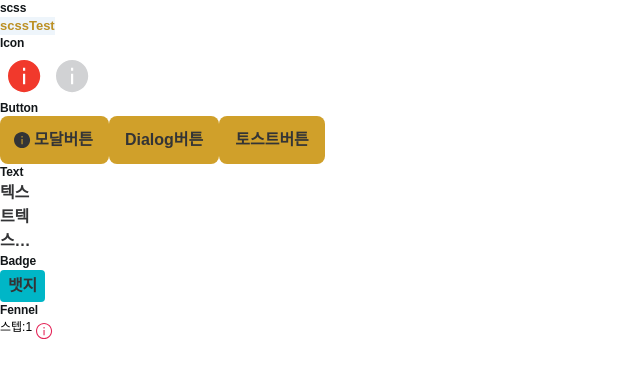
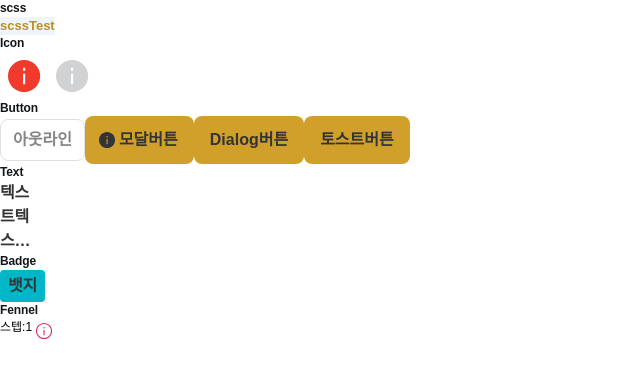
Before and after one commit to Jiyong95/NextJS15_init, a Next.js app: page /test in a window 1280 px wide. Shown: the top 378 px of the page, without its empty margins (0-640 px from the left). Built offline with nearby package versions, Linux system fonts and the light colour scheme.

Commit message:
Dialog 컴포넌트 오류 수정

```diff
--- a/src/components/common/atoms/button/ButtonUtil.ts
+++ b/src/components/common/atoms/button/ButtonUtil.ts
@@ -1,8 +1,8 @@
-import { ButtonIconPositionType, ButtonSizeType, ButtonType } from "./ButtonType";
-import { BorderColorType } from "@constant/color/BorderColorType";
-import { IconSizeType } from "@atoms/icon/IconType";
-import { Space, SpaceType } from "@constant/SpaceType";
-import { Radius } from "@constant/RadiusType";
+import { ButtonIconPositionType, ButtonSizeType, ButtonType } from './ButtonType';
+import { BorderColor } from '@constant/color/BorderColorType';
+import { IconSizeType } from '@atoms/icon/IconType';
+import { Space, SpaceType } from '@constant/SpaceType';
+import { Radius } from '@constant/RadiusType';
 
 export const getButtonSpaceStyle = (buttonType?: ButtonSizeType, iconPosition?: ButtonIconPositionType) => {
   switch (buttonType) {
@@ -80,7 +80,7 @@ export const getButtonSpaceStyle = (buttonType?: ButtonSizeType, iconPosition?:
 export const getButtonBorderStyle = (buttonType: ButtonType) => {
   if (buttonType === ButtonType.OutLine) {
     return {
-      border: `1px solid ${BorderColorType.default}`,
+      border: `1px solid ${BorderColor.default}`,
     };
   }
   return {};
--- a/src/components/common/atoms/dialog/index.tsx
+++ b/src/components/common/atoms/dialog/index.tsx
@@ -20,7 +20,7 @@ interface Props {
   className?: string;
   title: string;
   description: React.ReactNode;
-  iconName?: IconNameType.circleCheck | IconNameType.circleError;
+  iconName?: IconNameType.circleCheck_fill | IconNameType.circleError_fill;
   iconColor?: IconColorType.danger | IconColorType.information | IconColorType.success;
   closeBtnProps?: BtnProps;
   confirmBtnProps?: BtnProps;
@@ -45,7 +45,7 @@ const Dialog = ({
   description,
   closeBtnProps,
   confirmBtnProps,
-  iconName = IconNameType.circleError,
+  iconName = IconNameType.circleError_fill,
   iconColor = IconColorType.danger,
 }: Props) => {
   const el = document.createElement('div');
--- a/src/components/test/index.tsx
+++ b/src/components/test/index.tsx
@@ -31,6 +31,13 @@ const Test = () => {
       <Icon name={IconOption.name.circleInfo_fill} size={IconOption.size.XL} fill={IconOption.fill.accent_red} />
       <Icon name={IconOption.name.circleInfo_fill} size={IconOption.size.XL} fill={IconOption.fill.default} disabled />
       <h1>Button</h1>
+      <Button
+        type={ButtonOption.type.OutLine}
+        size={ButtonOption.size.M}
+        fontStyle={ButtonOption.fontStyle.body_1_sb}
+        color={ButtonOption.color.subtle}>
+        아웃라인
+      </Button>
       <Button
         fontStyle={ButtonOption.fontStyle.body_1_b}
         fill={ButtonOption.fill.accent_gold_strong_default}
```
Also changed, not shown: src/components/common/atoms/button/index.tsx (+21 -21 lines).
